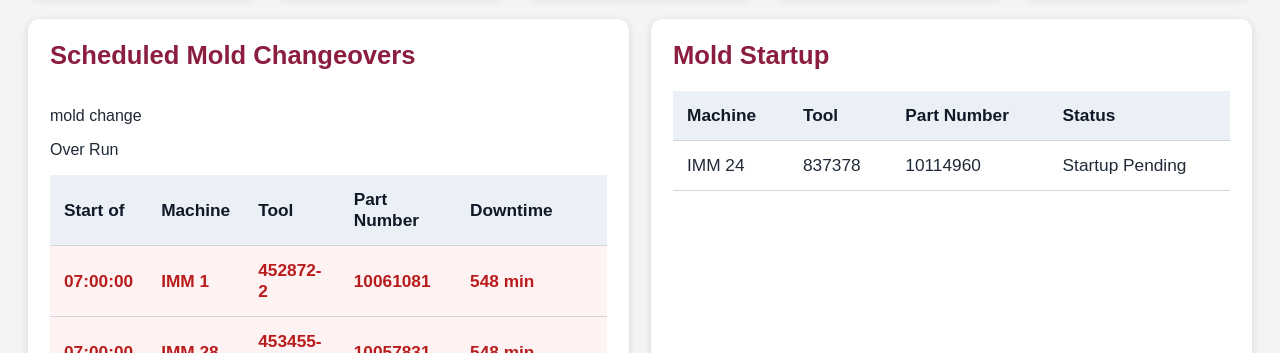
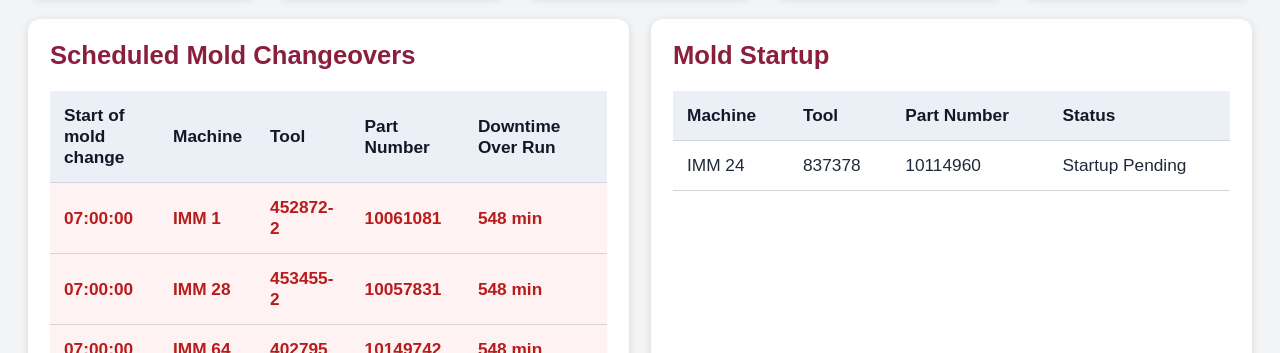
Before and after one commit to AlexGSierra/eva-dashboard-pantalla, a plain HTML site: page index.html in a window 1280 px wide. Shown: the part 447-800 px from the top of the page. Drawn offline with Linux system fonts and the light colour scheme.

Commit message:
Update table headers for improved formatting

```diff
--- a/index.html
+++ b/index.html
@@ -324,13 +324,14 @@
                     <table>
                         <thead>
                             <tr>
-                                <th>Start of</th>
-                                <p>mold change</p>
+                                <th>Start of</br>
+                                <span>mold change</span>
                                 <th>Machine</th>
                                 <th>Tool</th>
                                 <th>Part Number</th>
-                                <th>Downtime</th>
-                                <p>Over Run</p>
+                                <th>Downtime</br>
+                                <span>Over Run</span>
+                            </th>
                             </tr>
                         </thead>
 
```
